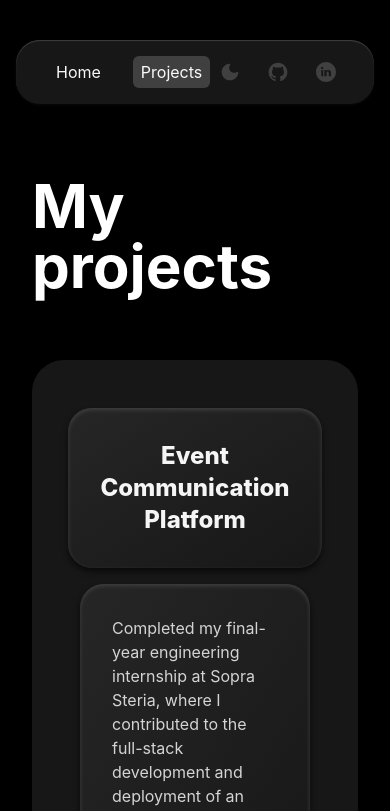
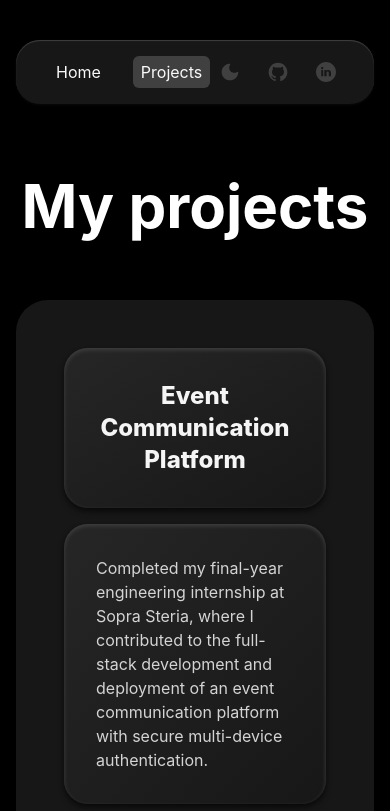
Before and after one commit to dylan-bernhardt/dylan-bernhardt.github.io, a Nuxt app: page /projects in a window 390 px wide. Shown: the top 811 px of the page. Built offline with nearby package versions, Linux system fonts and the light colour scheme.

Commit message:
design: adjust padding

```diff
--- a/app/pages/index.vue
+++ b/app/pages/index.vue
@@ -1,6 +1,6 @@
 <template>
   <div
-    class="bg-neutral-200 dark:bg-black min-h-screen w-full max-w-screen flex flex-col items-center overflow-hidden px-8 sm:px-4">
+    class="bg-neutral-200 dark:bg-black min-h-screen w-full max-w-screen flex flex-col items-center overflow-hidden px-4">
     <span class="dark:text-white mt-44 mb-12 text-6xl font-bold">
       Who am I ?
     </span>
--- a/app/pages/projects.vue
+++ b/app/pages/projects.vue
@@ -1,6 +1,6 @@
 <template>
   <div
-    class="pb-12 bg-neutral-200 dark:bg-black min-h-screen w-full max-w-screen flex flex-col items-center overflow-hidden px-8 sm:px-4 gap-4">
+    class="pb-12 bg-neutral-200 dark:bg-black min-h-screen w-full max-w-screen flex flex-col items-center overflow-hidden px-4 gap-4">
     <span class="dark:text-white mt-44 mb-12 text-6xl font-bold">
       My projects
     </span>
```
